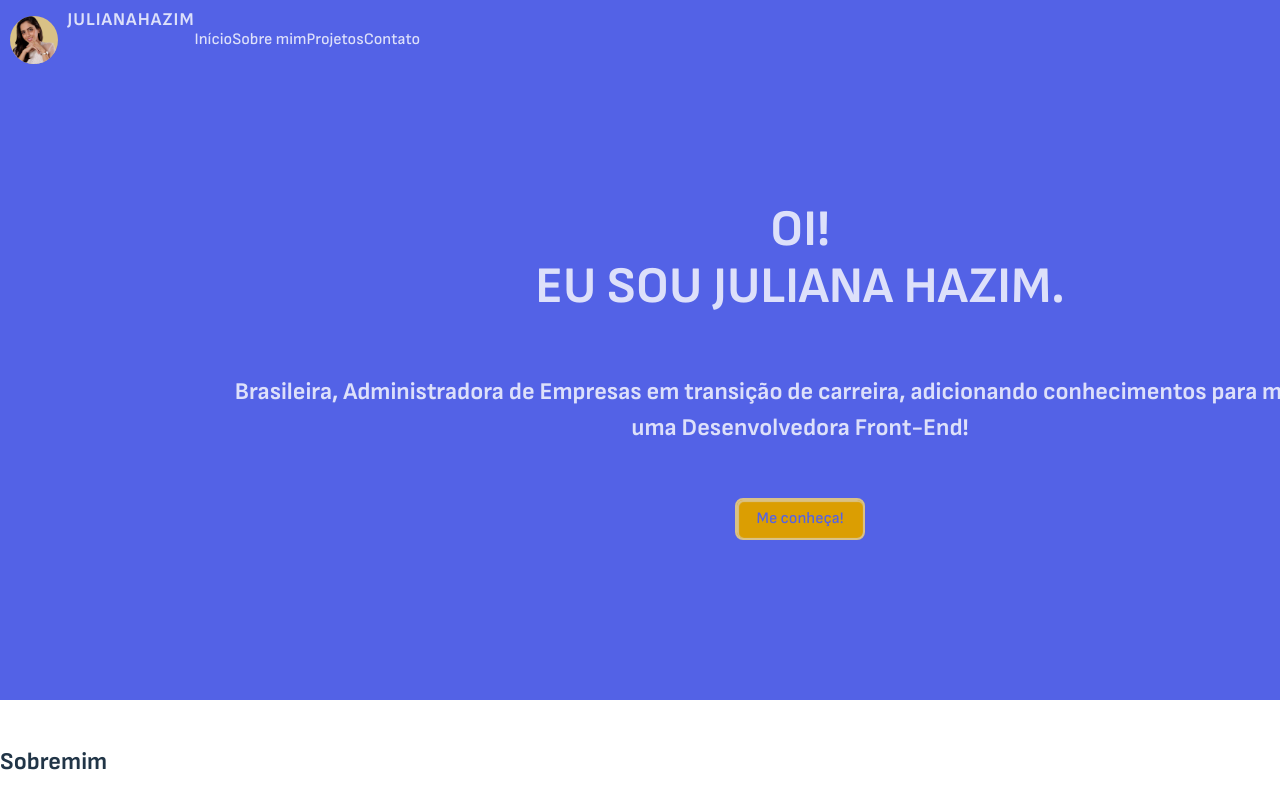
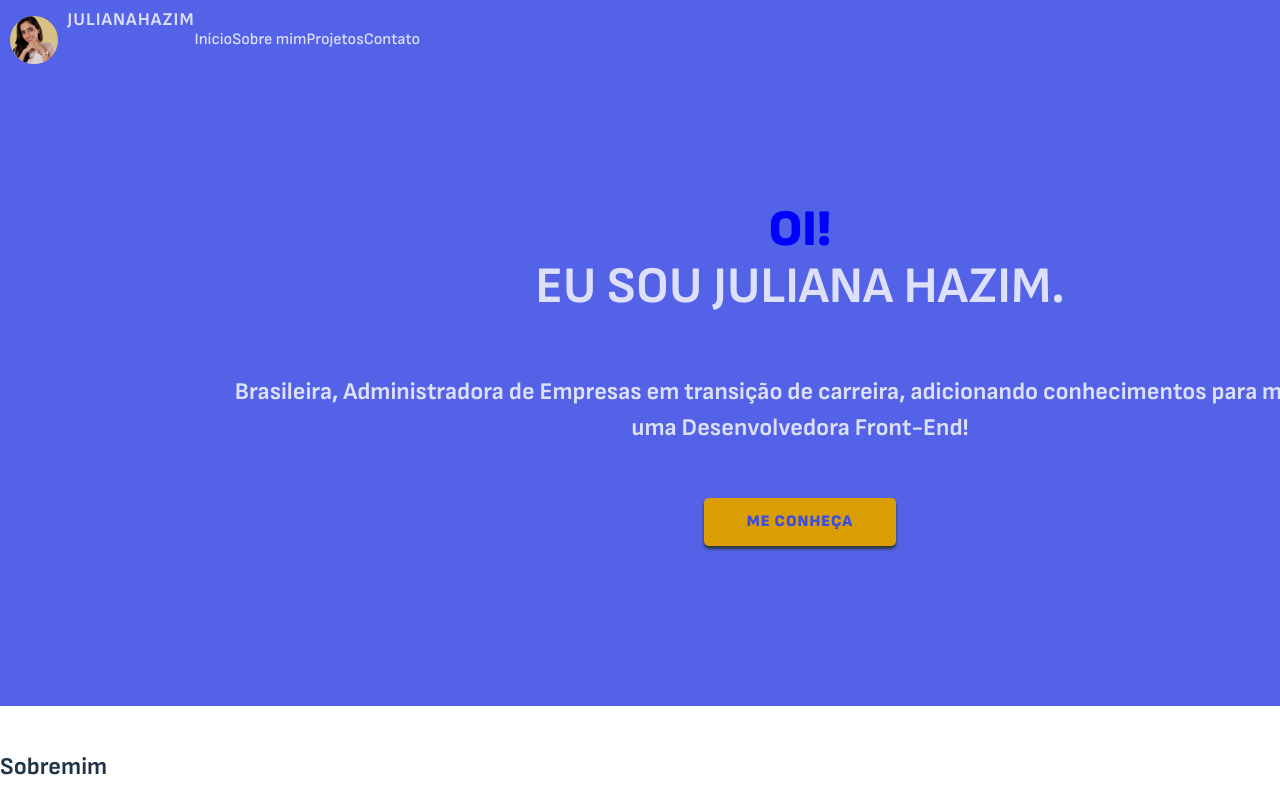
Before and after one commit to Juliana-CH/portfolio-v1, a React (Vite) app: page / in a window 1280 px wide. Shown: the top 800 px of the page. Built offline with nearby package versions, Linux system fonts and the light colour scheme.

Commit message:
Start to adjust buttons style.

```diff
--- a/src/components/buttons/buttons.scss
+++ b/src/components/buttons/buttons.scss
@@ -0,0 +1,26 @@
+.btn-cta {
+    background-color: var(--third-color);
+    display: inline-block;
+    color: var(--support-first-color);
+    letter-spacing: 1px;
+    border-radius: 5px;
+    text-align: center;
+    font-weight: 900;
+    box-shadow: 0 3px 3px 0 var(--first-font-color);
+    width: 12rem;
+    height: 3rem;
+}
+
+
+.btn-blue {
+    background-color: var(--support-first-color);
+    display: inline-block;
+    color: var(--fourth-color);
+    letter-spacing: 1px;
+    border-radius: 5px;
+    text-align: center;
+    font-weight: 900;
+    box-shadow: 0 3px 3px 0 var(--first-font-color);
+    width: 12rem;
+    height: 3rem;
+}
--- /dev/null
+++ b/src/components/salutation/salutation.scss
@@ -0,0 +1,5 @@
+.salutation {
+    text-align: center;
+    color: blue;
+    font-weight: bolder;
+}
--- a/src/scss/_custom-properties.scss
+++ b/src/scss/_custom-properties.scss
@@ -2,6 +2,7 @@
 
     //Colors
     --first-color: #5362E6;
+    --support-first-color: #3C4DE4;
     --second-color: #E9EBFE;
     --third-color: #DB9E02;
     --third-color-assistant: #D9C186;
@@ -9,11 +10,19 @@
     --first-font-color: #2A363B;
     --second-font-color: #DDE0FA;
 
-    //Fonts
+    //Font-size
     --font: 'Sofia Sans';
     --font-xs: 12px;
     --font-s: 18px;
     --font-m: 24px;
     --font-l: 30px;
     --font-xl: 36px;
+
+    //Font-weight
+    --bold: 500;
+    --xbold: 700;
+    --xxbold: 900;
+
+    //Section Titles
+
 }
--- a/src/scss/global.scss
+++ b/src/scss/global.scss
@@ -5,6 +5,7 @@
 @import "../Components/sideimage/sideimage.scss";
 @import "../Components/titles/titles.scss";
 @import "../Components/buttons/buttons.scss";
+@import "../components/salutation/salutation.scss";
 
 
 :root {
--- a/src/views/cover/Cover.jsx
+++ b/src/views/cover/Cover.jsx
@@ -1,20 +1,25 @@
 import React from "react";
+import Salutation from "../../components/salutation/Salutation";
 import "./cover.scss";
-import Salutation from "../../components/salutation/Salutation";
+import "../../components/buttons/buttons.scss";
 
 function Cover() {
     return (
         <>
         <section className="hello">
-            <h1 className="cover-presentation"><span className="salutation>"><Salutation /></span> EU SOU JULIANA HAZIM.</h1>
+            <div className="cover-presentation">
+                <h1>
+                    <span className="salutation"> <Salutation /></span> EU SOU JULIANA HAZIM.
+                </h1>
+            </div>
 
-            <h2 className="cover-quote">
-                Brasileira, Administradora de Empresas em transição de carreira,
-                adicionando conhecimentos para me tornar uma Desenvolvedora Front-End!
-            </h2>
+                <h2 className="cover-quote">
+                    Brasileira, Administradora de Empresas em transição de carreira,
+                    adicionando conhecimentos para me tornar uma Desenvolvedora Front-End!
+                </h2>
 
-            <button className="btn-knowme">
-                Me conheça!
+            <button className="btn-cta">
+                ME CONHEÇA
             </button>
         </section>
         </>
--- a/src/views/cover/cover.scss
+++ b/src/views/cover/cover.scss
@@ -7,11 +7,6 @@
     text-align: center;
 }
 
-    .salutation {
-        text-align: center;
-        color: white;
-        font-weight: bolder;
-    }
 
     .cover-presentantion {
         text-align: center;
@@ -28,11 +23,3 @@
         padding-right: 4rem;
         color: var(--second-font-color);
     }
-
-    .btn-knowme {
-        background-color: var(--third-color);
-        color: var(--first-color);
-        text-align: center;
-        border: 2px solid var(--third-color-assistant);
-        box-shadow: inset 1px 1px 1px 1px var(--third-color-assistant);
-}
```
